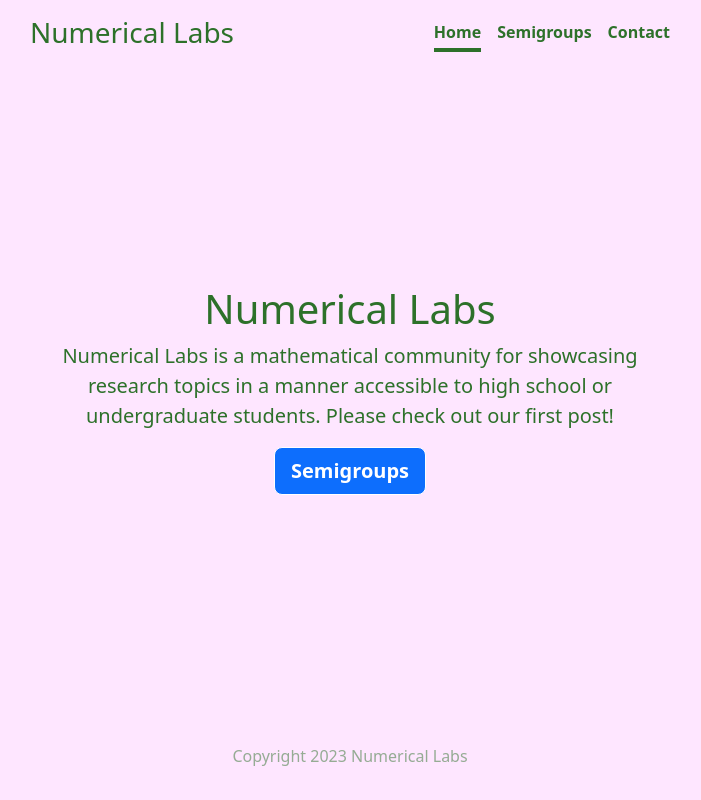
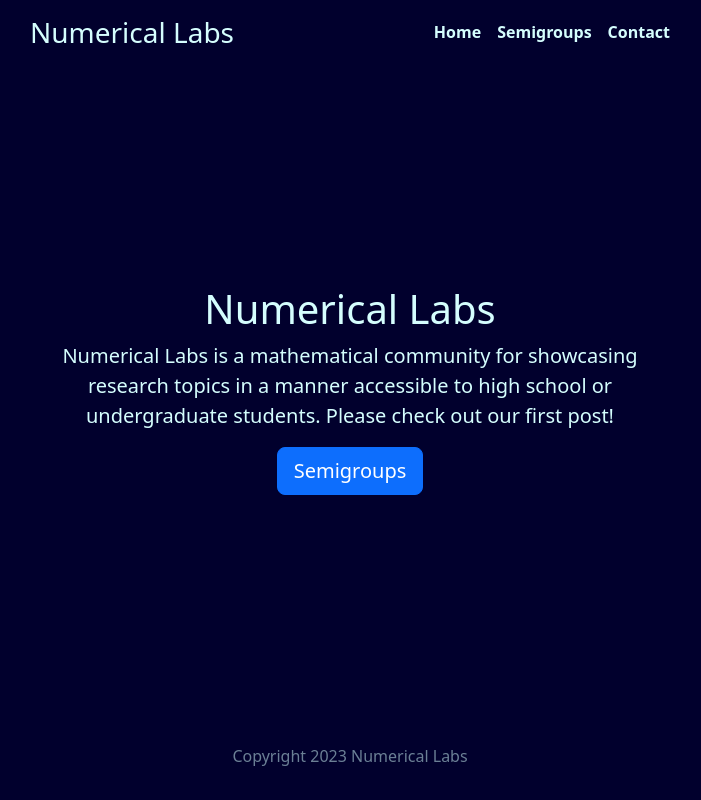
Before and after one commit to curtisolinger/NumericalLabs, a Flask app: page / in a window 1280 px wide. Shown: the whole page, without its empty margins (290-991 px from the left). Run offline with Flask 3, Linux system fonts and the light colour scheme; some libraries are stand-ins or nearby versions.

Commit message:
Changed index.html colorway to darkblue background and lightblue font

```diff
--- a/static/css/cover.css
+++ b/static/css/cover.css
@@ -1,6 +1,24 @@
 /*
  * Globals
  */
+
+/* Colorway 1: pink background /green font */
+/* background-color: #FEE6FF; */
+/* color: rgb(45, 113, 42); */
+
+/* Colorway 2: green background / pink font */
+/* background-color: rgb(11, 70, 25);
+/* color: rgb(233, 176, 223); */
+
+/* Colorway 2: darkblue background / lightblue font */
+/* background-color: rgb(1, 0, 45);
+/* color: rgb(213, 254, 254); */
+
+:root {
+  --background: rgb(1, 0, 45);
+  --font: rgb(213, 254, 254);
+  --custom_footer: rgba(213, 254, 254, .5);
+}
 
 
 /* Custom default button */
@@ -19,8 +37,30 @@
 body {
   /* text-shadow: 0 .05rem .1rem rgba(0, 0, 0, .5); */
   /* box-shadow: inset 0 0 5rem rgba(0, 0, 0, .5); */
-  background-color: #FEE6FF;
-  color: rgb(45, 113, 42);
+
+  /* Violet backgroud color */
+  /* background-color: #FEE6FF; */
+
+  /* lightcyan background color */
+  /* background-color: lightcyan; */
+
+  /* Green background color */
+  background-color: var(--background);
+
+
+  /* Original Green font color */
+  /* color: rgb(45, 113, 42); */
+
+  /* Brown font color */
+  /* color: rgb(131,54,0); */
+
+  /* Pink font color */
+  color: var(--font);
+
+  /* Yellow font color */
+  /* color: rgb(255, 204, 29); */
+
+
 }
 
 .cover-container {
@@ -35,8 +75,7 @@ body {
 .nav-masthead .nav-link {
   padding: .25rem 0;
   font-weight: 700;
-  color: rgb(45, 113, 42);
-  /* color: rgba(255, 255, 255, .5); */
+  color: var(--font);
   background-color: transparent;
   border-bottom: .25rem solid transparent;
 }
@@ -51,8 +90,8 @@ body {
 }
 
 .nav-masthead .active {
-  color: rgb(45, 113, 42);
-  border-bottom-color: rgb(45, 113, 42);
+  color: var(--font);
+  border-bottom-color: var(--background);
 }
 
 /* Semigroup button */
@@ -63,5 +102,5 @@ body {
 }
 
 .custom-footer {
-    color: rgba(45, 113, 42, .5)
+    color: var(--custom_footer);
 }
--- a/templates/index.html
+++ b/templates/index.html
@@ -36,8 +36,9 @@
     </p>
     <p class="lead">
       <a href="{{ url_for('semigroups') }}"
-         class="btn btn-lg btn-secondary fw-bold border-white bg-primary">Semigroups
+         class="btn btn-primary btn-lg">Semigroups
       </a>
+      <!-- class="btn btn-lg btn-secondary fw-bold border-white bg-primary" -->
     </p>
   </main>
 
```
